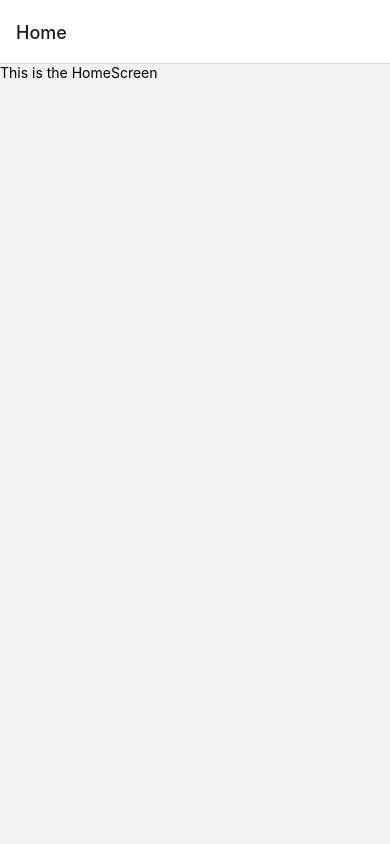
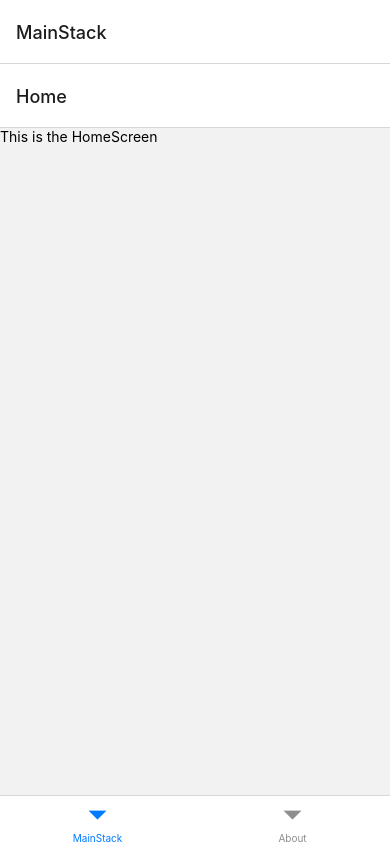
Before and after one commit to giusboi/Books, a React Native app: screen /Home in a window 390 px wide. Built offline with nearby package versions, Linux system fonts and the light colour scheme.

Commit message:
bottom tabs added.

```diff
--- a/package.json
+++ b/package.json
@@ -10,6 +10,7 @@
     "eject": "expo eject"
   },
   "dependencies": {
+    "@react-navigation/bottom-tabs": "^6.0.9",
     "@react-navigation/native": "^6.0.6",
     "@react-navigation/native-stack": "^6.2.5",
     "expo": "~44.0.0",
--- a/src/Navigation.tsx
+++ b/src/Navigation.tsx
@@ -3,21 +3,39 @@ import { NavigationContainer } from '@react-navigation/native';
 import { HomeScreen } from './screens/HomeScreen';
 import { DetailScreen } from './screens/DetailScreen';
 import React from 'react';
+import { createBottomTabNavigator } from '@react-navigation/bottom-tabs';
+import { AboutScreen } from './screens/AboutScreen';
 
-export type MainStackParamList = {
+export type StackParamList = {
   Home: undefined
   Detail: { userId: string }
 }
 
-const MainStack = createNativeStackNavigator<MainStackParamList>()
+const Tab = createBottomTabNavigator()
+const Stack = createNativeStackNavigator<StackParamList>()
+
+const MainStack = () => {
+  return (
+    <Stack.Navigator>
+      <Stack.Screen name={'Home'} component={HomeScreen} />
+      <Stack.Screen name={"Detail"} component={DetailScreen} />
+    </Stack.Navigator>
+  )
+}
+
+const MainTab = () => {
+  return (
+    <Tab.Navigator>
+      <Tab.Screen name={"MainStack"} component={MainStack} />
+      <Tab.Screen name={"About"} component={AboutScreen} />
+    </Tab.Navigator>
+  )
+}
 
 export const AppNavigator = () => {
   return (
     <NavigationContainer>
-      <MainStack.Navigator>
-        <MainStack.Screen name={"Home"} component={HomeScreen} />
-        <MainStack.Screen name={"Detail"} component={DetailScreen} />
-      </MainStack.Navigator>
+      <MainTab />
     </NavigationContainer>
   )
 }
--- /dev/null
+++ b/src/screens/AboutScreen.tsx
@@ -0,0 +1,10 @@
+import React from 'react';
+import { Text, View } from 'react-native';
+
+export const AboutScreen = () => {
+  return (
+    <View>
+      <Text>About</Text>
+    </View>
+  )
+}
--- a/src/screens/DetailScreen.tsx
+++ b/src/screens/DetailScreen.tsx
@@ -1,15 +1,16 @@
 import React from 'react';
 import { Text, View } from 'react-native';
 import { NativeStackScreenProps } from '@react-navigation/native-stack';
-import { MainStackParamList } from '../Navigation';
+import { StackParamList } from '../Navigation';
 
-type NavProps = NativeStackScreenProps<MainStackParamList, 'Detail'>
+type NavProps = NativeStackScreenProps<StackParamList, 'Detail'>
 
 interface Props extends NavProps {}
 
 export const DetailScreen = (props: Props) => {
   const { route } = props
   const { userId } = route.params
+
   return (
     <View>
       <Text>This is the DetailScreen {userId}</Text>
--- a/src/screens/HomeScreen.tsx
+++ b/src/screens/HomeScreen.tsx
@@ -1,9 +1,9 @@
 import React from 'react';
 import { Text, TouchableOpacity, View } from 'react-native';
 import { NativeStackScreenProps } from '@react-navigation/native-stack';
-import { MainStackParamList } from '../Navigation';
+import { StackParamList } from '../Navigation';
 
-type NavProps = NativeStackScreenProps<MainStackParamList, 'Home'>
+type NavProps = NativeStackScreenProps<StackParamList, 'Home'>
 
 interface Props extends NavProps {}
 
```
Also changed, not shown: 1 other file (tests, documents, lock files or other folders).
